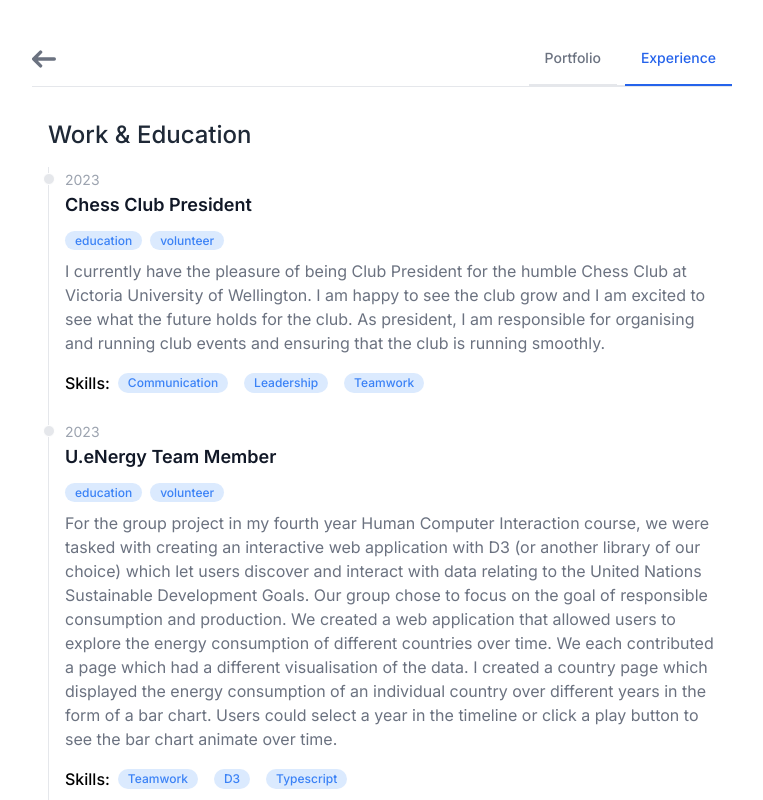
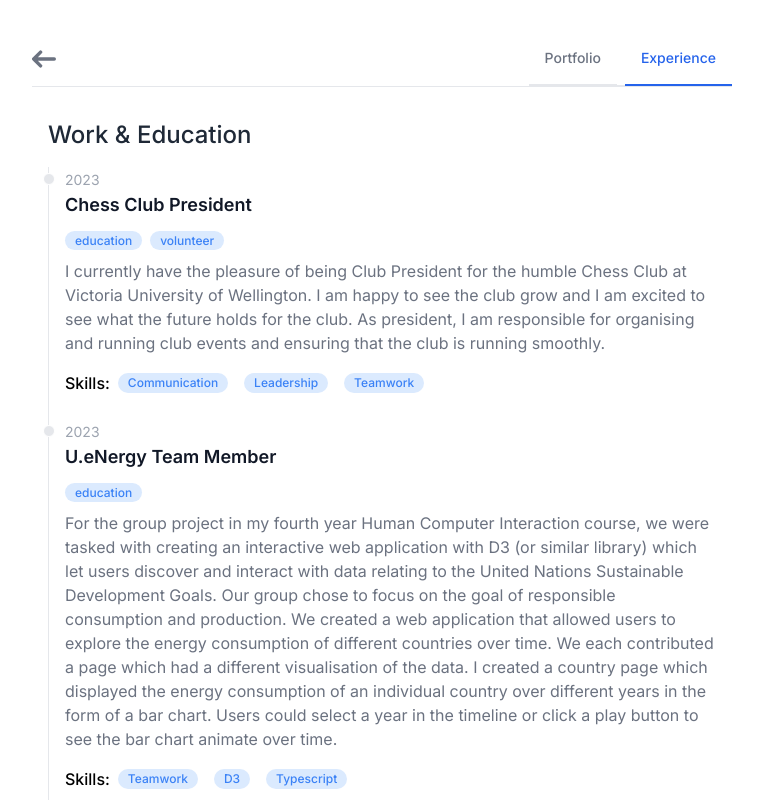
Before and after one commit to ElPlaso/portfolio, a Next.js app: page /experience in a window 1280 px wide. Shown: the top 800 px of the page, without its empty margins (258-1021 px from the left). Built offline with nearby package versions, Linux system fonts and the light colour scheme.

Commit message:
update experience.

```diff
--- a/src/app/(main)/experience/page.tsx
+++ b/src/app/(main)/experience/page.tsx
@@ -16,8 +16,8 @@ const experiences: Experience[] = [
     date: "2023",
     place: "Victoria University of Wellington",
     description:
-      "For the group project in my fourth year Human Computer Interaction course, we were tasked with creating an interactive web application with D3 (or another library of our choice) which let users discover and interact with data relating to the United Nations Sustainable Development Goals. Our group chose to focus on the goal of responsible consumption and production. We created a web application that allowed users to explore the energy consumption of different countries over time. We each contributed a page which had a different visualisation of the data. I created a country page which displayed the energy consumption of an individual country over different years in the form of a bar chart. Users could select a year in the timeline or click a play button to see the bar chart animate over time.",
-    types: ["education", "volunteer"],
+      "For the group project in my fourth year Human Computer Interaction course, we were tasked with creating an interactive web application with D3 (or similar library) which let users discover and interact with data relating to the United Nations Sustainable Development Goals. Our group chose to focus on the goal of responsible consumption and production. We created a web application that allowed users to explore the energy consumption of different countries over time. We each contributed a page which had a different visualisation of the data. I created a country page which displayed the energy consumption of an individual country over different years in the form of a bar chart. Users could select a year in the timeline or click a play button to see the bar chart animate over time.",
+    types: ["education"],
     skills: ["Teamwork", "D3", "Typescript"],
   },
   {
```
